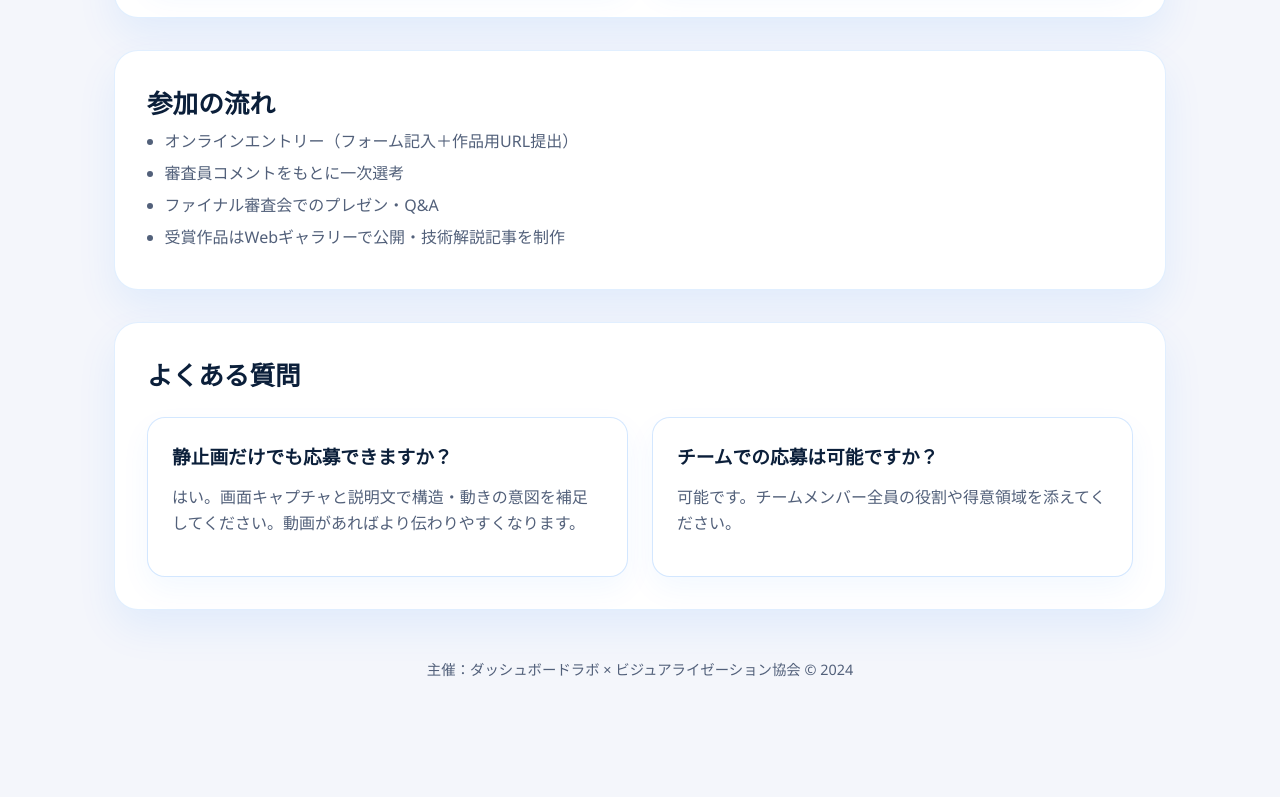
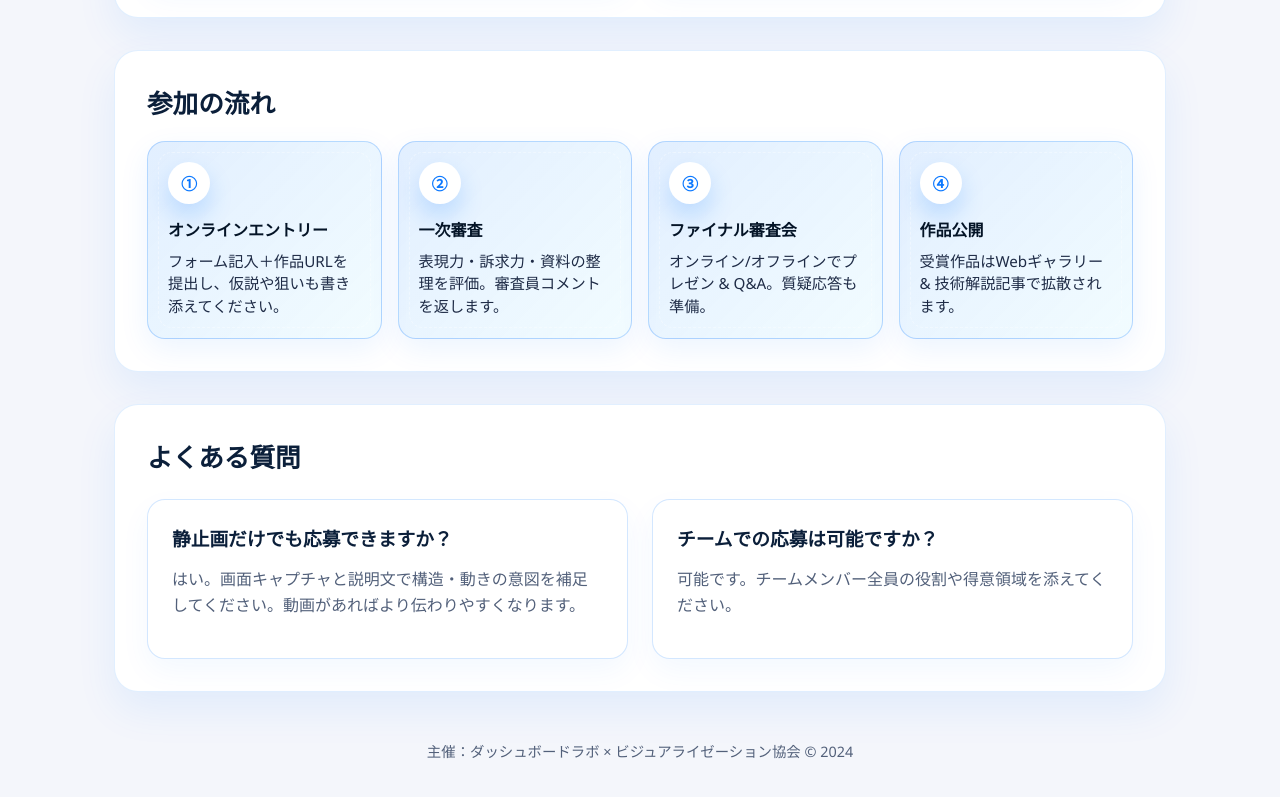
Before and after one commit to hikariiyoshioka/my-site, a plain HTML site: page index.html in a window 1280 px wide. Shown: the part 2209-3006 px from the top of the page. Before the commit the page ends 2967 px from the top, so only its background shows below. Drawn offline with Linux system fonts and the light colour scheme.

Commit message:
Add initial index.html

```diff
--- a/index.html
+++ b/index.html
@@ -241,6 +241,65 @@
       margin-top: 1.5rem;
     }
 
+    .flow-diagram {
+      margin-top: 1.25rem;
+      display: grid;
+      grid-template-columns: repeat(auto-fit, minmax(220px, 1fr));
+      gap: 1rem;
+    }
+
+    .flow-step {
+      background: linear-gradient(135deg, rgba(11, 120, 255, 0.12), rgba(0, 198, 255, 0.05));
+      border: 1px solid rgba(11, 120, 255, 0.25);
+      border-radius: 18px;
+      padding: 1.25rem;
+      position: relative;
+      overflow: hidden;
+      box-shadow: 0 10px 30px rgba(11, 120, 255, 0.08);
+    }
+
+    .flow-step::after {
+      content: '';
+      position: absolute;
+      inset: 10px;
+      border-radius: 14px;
+      border: 1px dashed rgba(255, 255, 255, 0.35);
+      pointer-events: none;
+      z-index: 0;
+    }
+
+    .flow-step > * {
+      position: relative;
+      z-index: 1;
+    }
+
+    .step-icon {
+      width: 42px;
+      height: 42px;
+      border-radius: 50%;
+      background: #fff;
+      color: var(--accent);
+      display: inline-flex;
+      align-items: center;
+      justify-content: center;
+      font-weight: 700;
+      margin-bottom: 0.85rem;
+      box-shadow: 0 12px 25px rgba(11, 120, 255, 0.2);
+    }
+
+    .flow-title {
+      margin: 0;
+      font-weight: 700;
+      color: #041427;
+    }
+
+    .flow-detail {
+      margin: 0.4rem 0 0;
+      line-height: 1.5;
+      color: #1e2b46;
+      font-size: 0.95rem;
+    }
+
     .card {
       background: var(--panel);
       border-radius: 18px;
@@ -405,12 +464,28 @@
 
     <section>
       <h2 id="apply">参加の流れ</h2>
-      <ul>
-        <li>オンラインエントリー（フォーム記入＋作品用URL提出）</li>
-        <li>審査員コメントをもとに一次選考</li>
-        <li>ファイナル審査会でのプレゼン・Q&A</li>
-        <li>受賞作品はWebギャラリーで公開・技術解説記事を制作</li>
-      </ul>
+      <div class="flow-diagram">
+        <article class="flow-step">
+          <div class="step-icon">①</div>
+          <p class="flow-title">オンラインエントリー</p>
+          <p class="flow-detail">フォーム記入＋作品URLを提出し、仮説や狙いも書き添えてください。</p>
+        </article>
+        <article class="flow-step">
+          <div class="step-icon">②</div>
+          <p class="flow-title">一次審査</p>
+          <p class="flow-detail">表現力・訴求力・資料の整理を評価。審査員コメントを返します。</p>
+        </article>
+        <article class="flow-step">
+          <div class="step-icon">③</div>
+          <p class="flow-title">ファイナル審査会</p>
+          <p class="flow-detail">オンライン/オフラインでプレゼン &amp; Q&A。質疑応答も準備。</p>
+        </article>
+        <article class="flow-step">
+          <div class="step-icon">④</div>
+          <p class="flow-title">作品公開</p>
+          <p class="flow-detail">受賞作品はWebギャラリー &amp; 技術解説記事で拡散されます。</p>
+        </article>
+      </div>
     </section>
 
     <section>
```
